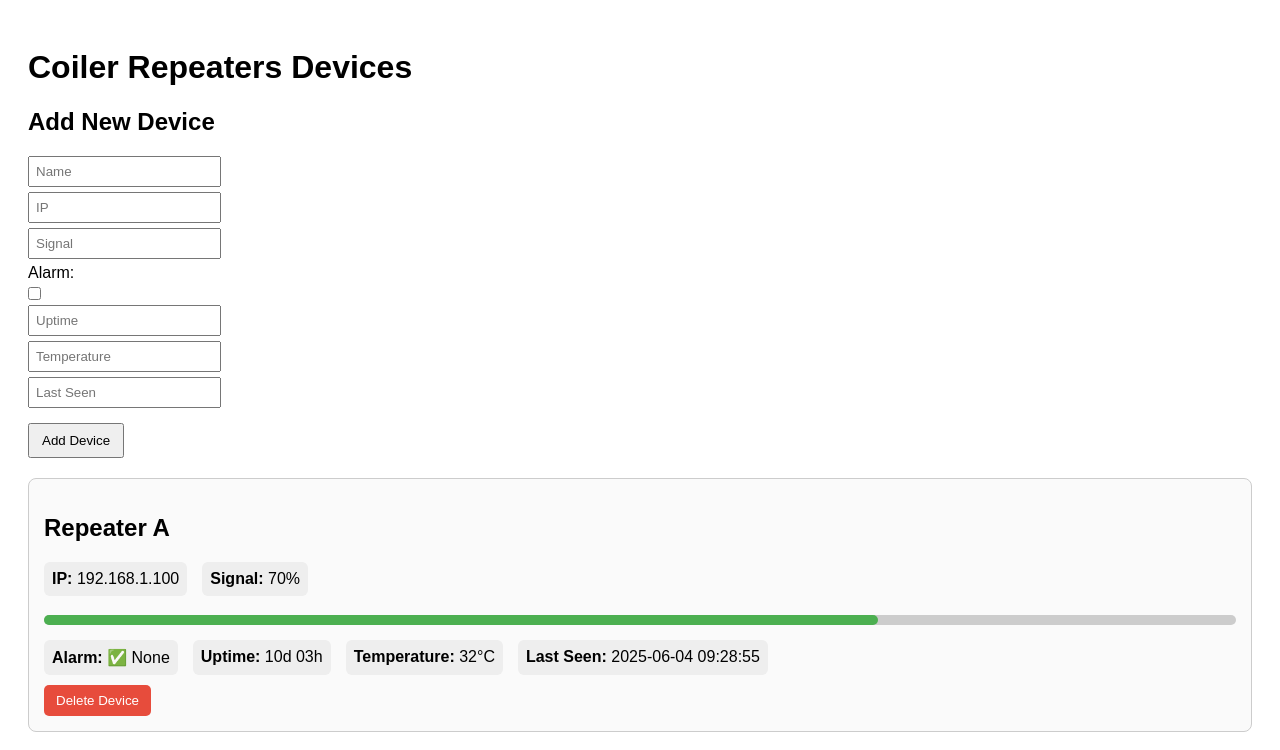
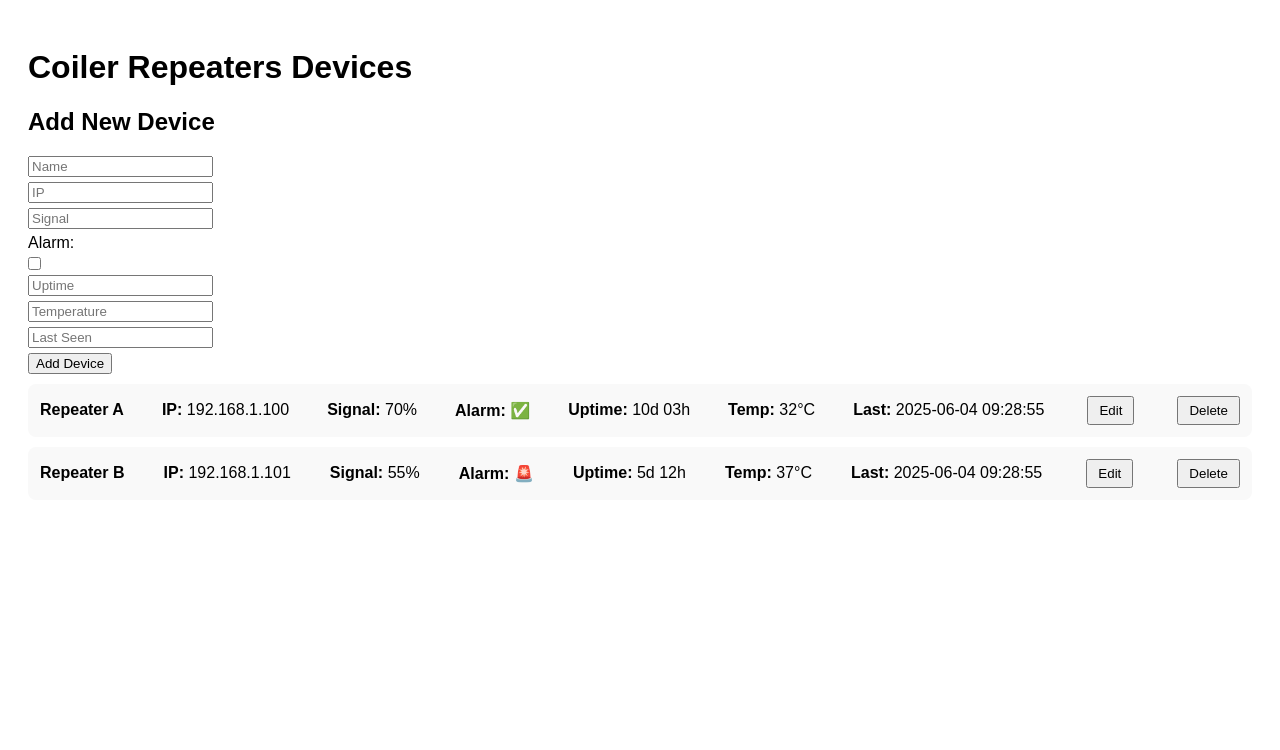
Before and after one commit to Tang-tech-SETAR/cloud-infinity-frontend, a React (Create React App) app: page / in a window 1280 px wide. Shown: the top 750 px of the page. Built offline with nearby package versions, Linux system fonts and the light colour scheme.

Commit message:
Update title to Coiler Repeaters Devices

```diff
--- a/src/App.css
+++ b/src/App.css
@@ -3,67 +3,27 @@
   font-family: Arial, sans-serif;
 }
 
-.form-container {
-  margin-bottom: 20px;
-}
-
-input {
+.form-container input,
+.form-container label {
   display: block;
   margin: 5px 0;
-  padding: 6px;
-}
-
-button {
-  padding: 8px 12px;
-  margin-top: 10px;
-}
-
-.device-list-horizontal {
-  display: flex;
-  flex-direction: column;
-  gap: 20px;
 }
 
 .device-card-horizontal {
-  border: 1px solid #ccc;
-  padding: 15px;
+  display: flex;
+  flex-wrap: wrap;
+  align-items: center;
+  background: #f9f9f9;
+  padding: 12px;
   border-radius: 8px;
-  background-color: #fafafa;
+  margin: 10px 0;
+  gap: 12px;
+  justify-content: space-between;
 }
 
-.device-indicators {
-  display: flex;
-  flex-wrap: wrap;
-  gap: 15px;
-  margin-top: 10px;
-}
-
-.indicator {
-  background: #eee;
-  padding: 8px;
-  border-radius: 6px;
-}
-
-.signal-bar {
-  width: 100%;
-  height: 10px;
-  background-color: #ccc;
-  border-radius: 5px;
-  margin-top: 4px;
-}
-
-.signal-fill {
-  height: 100%;
-  background-color: #4caf50;
-  border-radius: 5px;
-}
-
+.edit-button,
 .delete-button {
-  background-color: #e74c3c;
-  color: white;
-  border: none;
-  margin-top: 10px;
-  padding: 8px 12px;
-  border-radius: 5px;
+  padding: 5px 10px;
+  margin-left: 5px;
   cursor: pointer;
 }
--- a/src/App.js
+++ b/src/App.js
@@ -12,6 +12,7 @@ function App() {
     temperature: '',
     last_seen: ''
   });
+  const [editId, setEditId] = useState(null);
 
   useEffect(() => {
     setDevices([
@@ -46,12 +47,20 @@ function App() {
     }));
   };
 
-  const addDevice = () => {
+  const addOrUpdateDevice = () => {
+    if (editId) {
+      setDevices(prev =>
+        prev.map(dev => (dev.id === editId ? { ...newDevice, id: editId } : dev))
+      );
+      setEditId(null);
+    } else {
       const device = {
         ...newDevice,
         id: Date.now()
       };
       setDevices(prev => [...prev, device]);
+    }
+
     setNewDevice({
       name: '',
       ip: '',
@@ -63,16 +72,34 @@ function App() {
     });
   };
 
+  const editDevice = (device) => {
+    setNewDevice(device);
+    setEditId(device.id);
+  };
+
   const deleteDevice = (id) => {
     setDevices(prev => prev.filter(device => device.id !== id));
+    if (editId === id) {
+      setEditId(null);
+      setNewDevice({
+        name: '',
+        ip: '',
+        signal: '',
+        alarm: false,
+        uptime: '',
+        temperature: '',
+        last_seen: ''
+      });
+    }
   };
 
   return (
     <div className="container">
       <h1>Coiler Repeaters Devices</h1>
 
+      <div className="main-layout">
         <div className="form-container">
-        <h2>Add New Device</h2>
+          <h2>{editId ? 'Edit Device' : 'Add New Device'}</h2>
           <input name="name" placeholder="Name" value={newDevice.name} onChange={handleInputChange} />
           <input name="ip" placeholder="IP" value={newDevice.ip} onChange={handleInputChange} />
           <input name="signal" placeholder="Signal" value={newDevice.signal} onChange={handleInputChange} />
@@ -83,27 +110,24 @@ function App() {
           <input name="uptime" placeholder="Uptime" value={newDevice.uptime} onChange={handleInputChange} />
           <input name="temperature" placeholder="Temperature" value={newDevice.temperature} onChange={handleInputChange} />
           <input name="last_seen" placeholder="Last Seen" value={newDevice.last_seen} onChange={handleInputChange} />
-        <button onClick={addDevice}>Add Device</button>
+          <button onClick={addOrUpdateDevice}>{editId ? 'Update Device' : 'Add Device'}</button>
         </div>
 
-      <div className="device-list-horizontal">
+        <div className="device-list">
           {devices.map(device => (
             <div key={device.id} className="device-card-horizontal">
-            <h2>{device.name}</h2>
-            <div className="device-indicators">
-              <div className="indicator"><strong>IP:</strong> {device.ip}</div>
-              <div className="indicator"><strong>Signal:</strong> {device.signal}%</div>
-              <div className="signal-bar">
-                <div className="signal-fill" style={{ width: `${device.signal}%` }}></div>
-              </div>
-              <div className="indicator"><strong>Alarm:</strong> {device.alarm ? '🚨 Triggered' : '✅ None'}</div>
-              <div className="indicator"><strong>Uptime:</strong> {device.uptime}</div>
-              <div className="indicator"><strong>Temperature:</strong> {device.temperature}</div>
-              <div className="indicator"><strong>Last Seen:</strong> {device.last_seen}</div>
-            </div>
-            <button onClick={() => deleteDevice(device.id)} className="delete-button">Delete Device</button>
+              <strong>{device.name}</strong>
+              <span><strong>IP:</strong> {device.ip}</span>
+              <span><strong>Signal:</strong> {device.signal}%</span>
+              <span><strong>Alarm:</strong> {device.alarm ? '🚨' : '✅'}</span>
+              <span><strong>Uptime:</strong> {device.uptime}</span>
+              <span><strong>Temp:</strong> {device.temperature}</span>
+              <span><strong>Last:</strong> {device.last_seen}</span>
+              <button onClick={() => editDevice(device)} className="edit-button">Edit</button>
+              <button onClick={() => deleteDevice(device.id)} className="delete-button">Delete</button>
             </div>
           ))}
+        </div>
       </div>
     </div>
   );
--- a/src/index.js
+++ b/src/index.js
@@ -1,11 +1,6 @@
 import React from 'react';
 import ReactDOM from 'react-dom/client';
-import './App.css';
 import App from './App';
 
 const root = ReactDOM.createRoot(document.getElementById('root'));
-root.render(
-  <React.StrictMode>
-    <App />
-  </React.StrictMode>
-);
+root.render(<App />);
```
Lines whose indentation alone changed are shown as unchanged.
